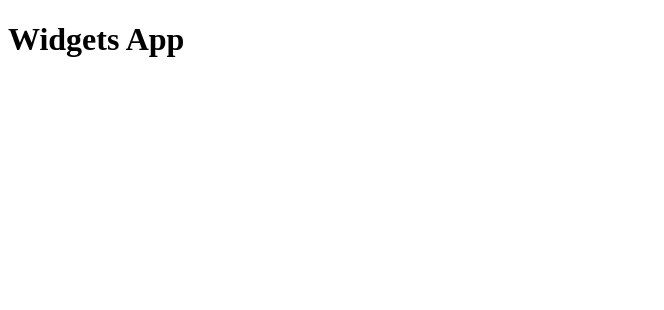
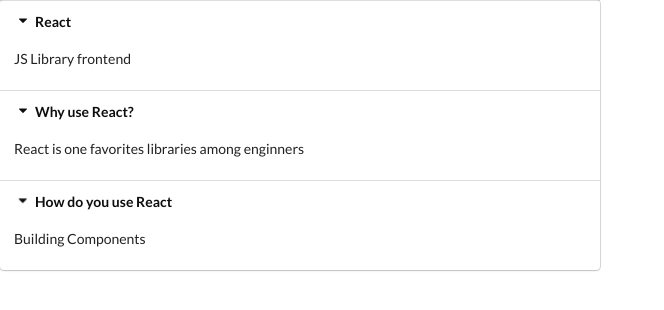
Before and after one commit to gabriel-dasilvasousa/widgets, a React (Create React App) app: page / in a window 1280 px wide. Shown: the top 310 px of the page, without its empty margins (0-664 px from the left). Built offline with nearby package versions, Linux system fonts and the light colour scheme.

Commit message:
Accordion component, items by props and Semantic ui

```diff
--- a/public/index.html
+++ b/public/index.html
@@ -10,6 +10,7 @@
       content="Web site created using create-react-app"
     />
     <link rel="apple-touch-icon" href="%PUBLIC_URL%/logo192.png" />
+    <link rel="stylesheet" href="https://cdnjs.cloudflare.com/ajax/libs/semantic-ui/2.4.1/semantic.min.css" />
     <!--
       manifest.json provides metadata used when your web app is installed on a
       user's mobile device or desktop. See https://developers.google.com/web/fundamentals/web-app-manifest/
--- a/src/App.js
+++ b/src/App.js
@@ -1,5 +1,23 @@
 import React from 'react';
+import Accordion from './components/Accordion';
+
+const items = [
+    {
+        title: 'React',
+        content: 'JS Library frontend'
+    },
+    {
+        title: 'Why use React?',
+        content: 'React is one favorites libraries among enginners'
+    },
+    {
+        title: 'How do you use React',
+        content: 'Building Components'
+    }
+];
 
 export default () => {
-    return <h1>Widgets App</h1>
+    return(
+        <Accordion items={items}/>
+    );
 };
--- /dev/null
+++ b/src/components/Accordion.js
@@ -0,0 +1,20 @@
+import React from 'react';
+
+const Accordion = ({ items }) => {
+    const renderedItems = items.map((item) => {
+        return (
+        <div key={item.title}>
+            <div className="title active">
+                <i className="dropdown icon"></i>
+                {item.title}
+            </div>
+            <div className="content active">
+                <p>{item.content}</p>
+            </div>
+        </div>)
+    });
+
+    return <div className="ui styled accordion">{renderedItems}</div>
+};
+
+export default Accordion;
```
